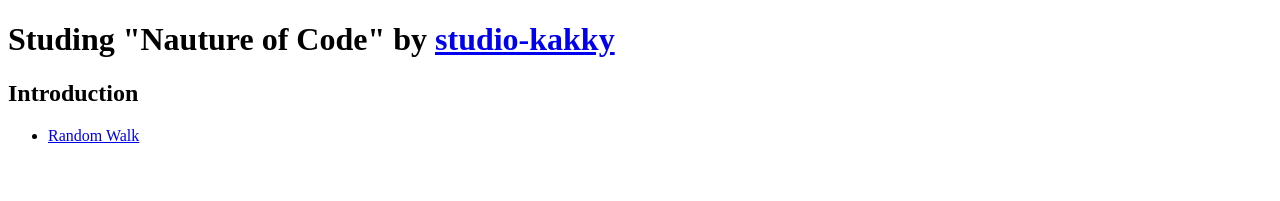
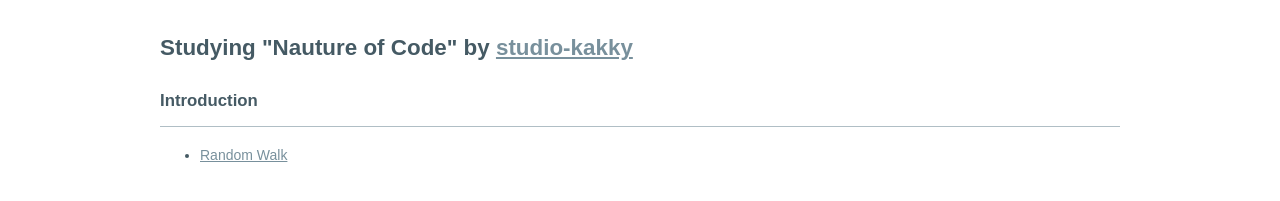
Before and after one commit to studio-kakky/study_natureofcode, a website: page dist/index.html in a window 1280 px wide. Drawn offline with Linux system fonts and the light colour scheme.

Commit message:
sassの環境構築,ページのスタイル作成

```diff
--- a/bower.json
+++ b/bower.json
@@ -3,5 +3,9 @@
   "description": "Nature of Codeの独習",
   "dependencies": {
     "p5js": "~0.4.4"
+  },
+  "devDependencies": {
+    "bourbon": "~4.2.3",
+    "modularized-normalize-scss": "~3.0.3"
   }
 }
--- a/gulpfile.js
+++ b/gulpfile.js
@@ -14,6 +14,7 @@ var notify = require("gulp-notify");
 var shell = require('gulp-shell');
 var uglify = require('gulp-uglify');
 var gulpif = require('gulp-if');
+var sass = require('gulp-sass');
 
 var isProd = false;
 
@@ -53,12 +54,24 @@ gulp.task("build:page",function(){
         .pipe(reload({stream:true}));
 })
 
-gulp.task("build",function(){
+gulp.task("build:js",["clean:script"],function(){
     runSequence(
-        "clean:script",
         ["build:lib","build:class","build:page"]
     )
 })
+
+gulp.task("clean:css",function(callback){
+    del(['dist/css']);
+    setTimeout(function(){ callback() },100);
+})
+
+gulp.task("build:css",["clean:css"],function(){
+  return gulp.src(['sass/base.scss'])
+    .pipe(sass())
+    .pipe(gulp.dest('dist/css/'))
+    .pipe(reload({stream:true}));
+})
+
 
 gulp.task('browser-sync', function() {
     browserSync({
@@ -69,8 +82,14 @@ gulp.task('browser-sync', function() {
     });
 });
 
-gulp.task('watch',function(){
+gulp.task('watch:js',function(){
     gulp.watch(['./src/**/*.js'],["build"]);
 });
 
-gulp.task("default",["build",'browser-sync',"watch"]);
+gulp.task('watch:css',function(){
+    gulp.watch(['./sass/**/*.scss'],["build:css"]);
+});
+
+gulp.task("build",["build:js","build:css"]);
+
+gulp.task("default",["build",'browser-sync',"watch:js","watch:css"]);
--- a/package.json
+++ b/package.json
@@ -29,11 +29,12 @@
     "gulp-mocha-phantomjs": "^0.5.3",
     "gulp-notify": "^2.2.0",
     "gulp-plumber": "^1.0.0",
+    "gulp-sass": "^2.0.1",
     "gulp-shell": "^0.4.1",
     "gulp-sourcemaps": "^1.5.0",
     "gulp-uglify": "^1.2.0",
     "gulp-watch": "^4.1.1",
     "run-sequence": "^1.0.2"
   },
-  "private":true
+  "private": true
 }
--- /dev/null
+++ b/sass/base.scss
@@ -0,0 +1,10 @@
+@import "../vendor/bower/bourbon/app/assets/stylesheets/bourbon";
+@import "../vendor/bower/modularized-normalize-scss/normalize";
+
+@import "core/setting";
+@import "core/layout";
+
+@import "module/mod-page";
+@import "module/mod-header";
+@import "module/mod-h";
+@import "module/mod-pageList";
--- /dev/null
+++ b/sass/core/_layout.scss
@@ -0,0 +1,11 @@
+body {
+	color:$base-color;
+	font-size:14px;
+}
+
+a {
+	color:$anchor-link;
+	&:hover{
+		color:$anchor-hover;
+	}
+}
--- /dev/null
+++ b/sass/core/_setting.scss
@@ -0,0 +1,17 @@
+//-------------------------------------//
+//  SETTINGS
+//-------------------------------------//
+
+//  Layout
+//-------------------------------------
+
+// page_width
+$page-width:960px;
+
+//  color
+//-------------------------------------
+
+$base-color:#455A64;
+$anchor-link:#78909C;
+$anchor-hover:#607D8B;
+$border-color:#B0BEC5;
--- /dev/null
+++ b/sass/module/_mod-h.scss
@@ -0,0 +1,11 @@
+.mod-h{
+	font-size: 1.6em;
+}
+
+.mod-h2 {
+	font-size:1.2em;
+	padding-bottom: 15px;
+	margin-bottom: 20px;
+	width: 100%;
+	border-bottom: 1px solid $border-color;
+}
--- /dev/null
+++ b/sass/module/_mod-header.scss
@@ -0,0 +1,3 @@
+.mod-header{
+	margin-bottom: 30px;
+}
--- /dev/null
+++ b/sass/module/_mod-page.scss
@@ -0,0 +1,5 @@
+.mod-page{
+	width:$page-width;
+	margin: 0 auto;
+	padding:20px;
+}
```
Also changed, not shown: dist/css/base.css (added), dist/index.html, dist/page1.html, sass/module/_mod-pageList.scss (added), 1 other file.
